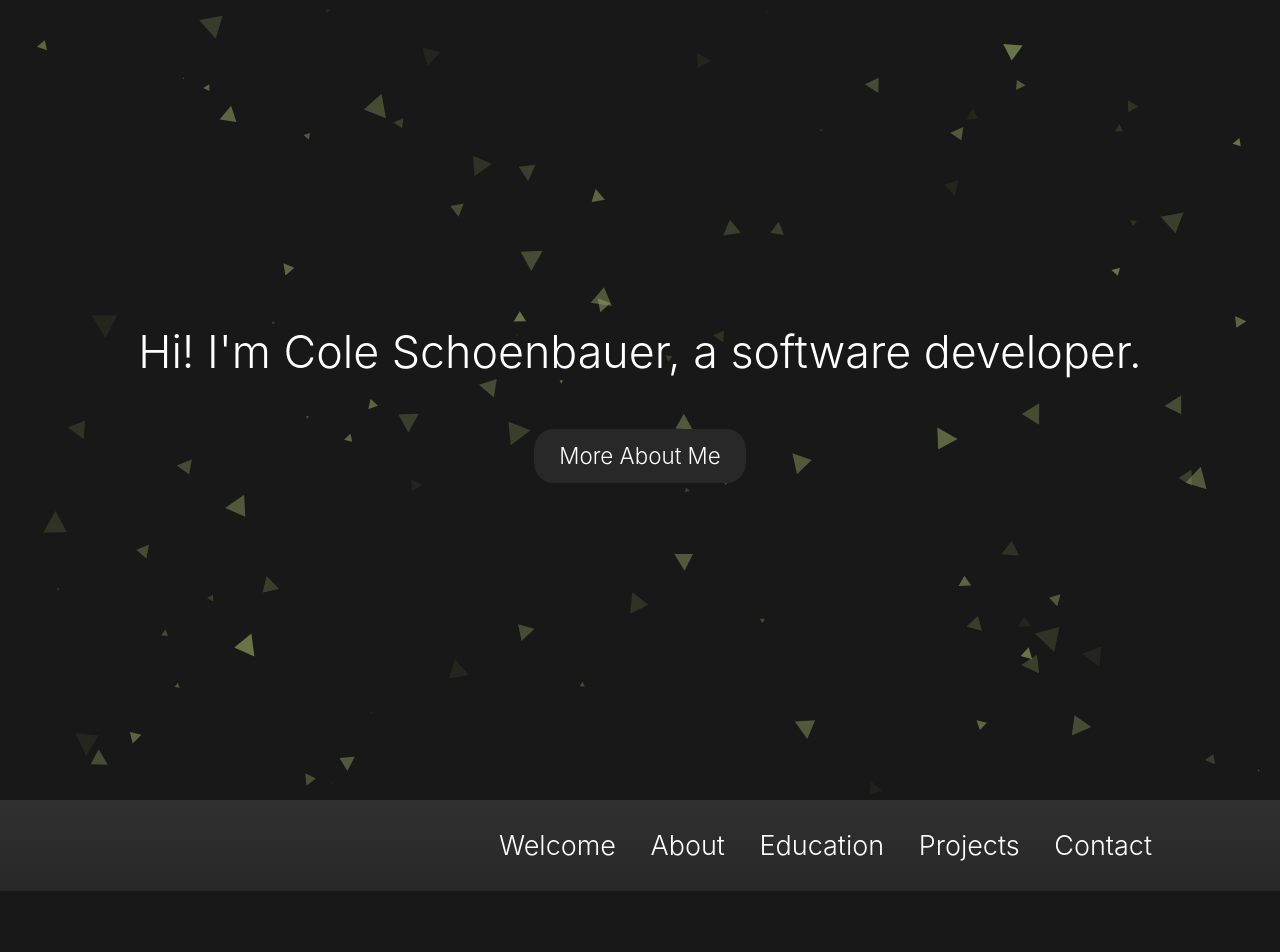
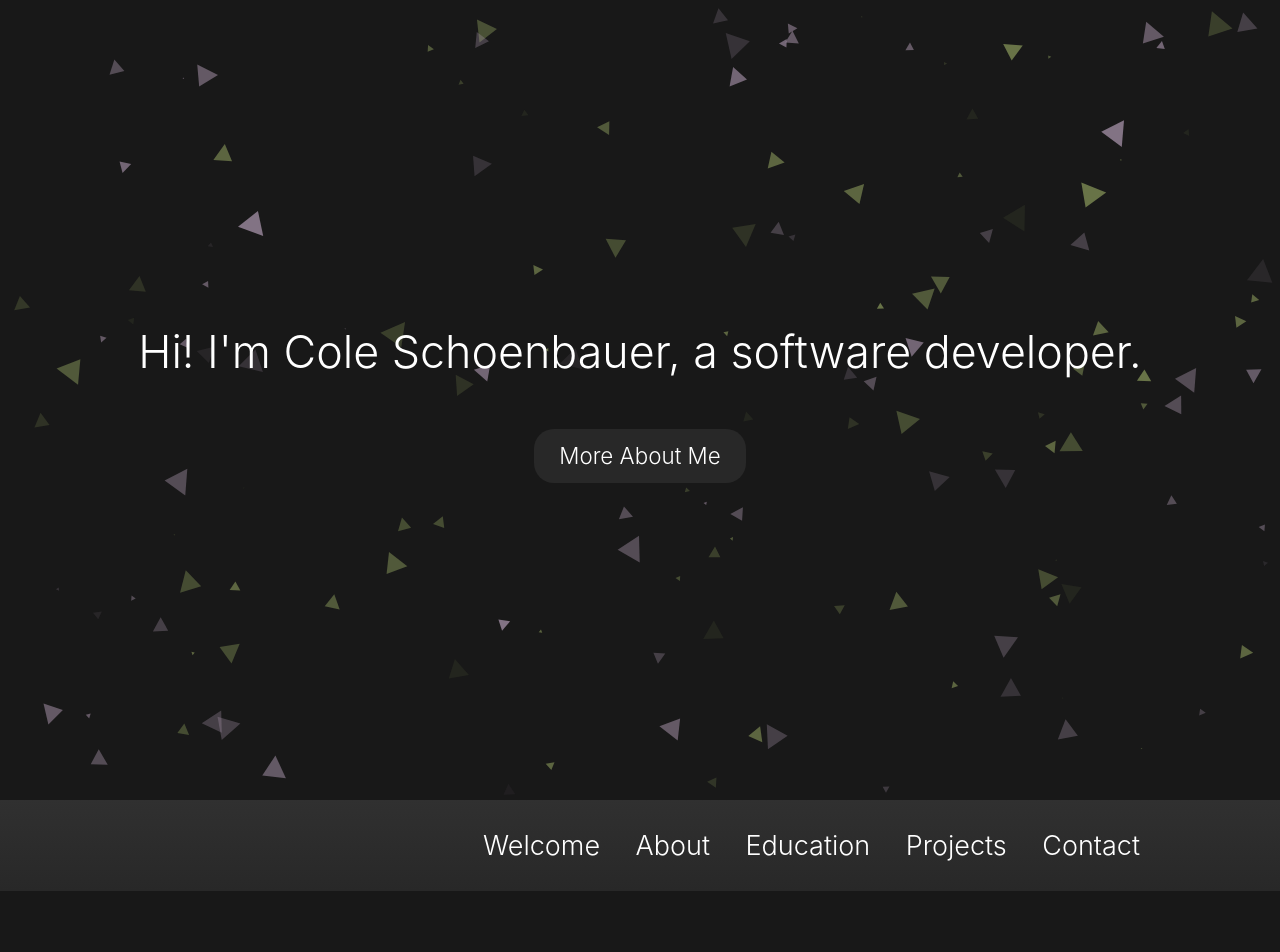
Before and after one commit to ColeSchoe/portfolio-site, a Vue app: page / in a window 1280 px wide. Shown: the top 952 px of the page. Built offline with nearby package versions, Linux system fonts and the light colour scheme.

Commit message:
The triangles in the welcome canvas can now be two different colors, changed button styling, adding more padding between some sections

```diff
--- a/src/assets/base.css
+++ b/src/assets/base.css
@@ -9,6 +9,7 @@
   --vt-c-black-soft: #222222;
   --vt-c-black-mute: #282828;
   --vt-c-black-bright: #303030;
+  --vt-c-black-brightest: #505050;
 
   --vt-c-indigo: #2c3e50;
 
@@ -32,6 +33,7 @@
   --color-background-soft: var(--vt-c-black-soft);
   --color-background-mute: var(--vt-c-black-mute);
   --color-background-bright: var(--vt-c-black-bright);
+  --color-background-brightest: var(--vt-c-black-brightest);
 
   --color-border: var(--vt-c-divider-dark-2);
   --color-border-hover: var(--vt-c-divider-dark-1);
--- a/src/components/ContactSection.vue
+++ b/src/components/ContactSection.vue
@@ -17,7 +17,7 @@
 
 <style scoped>
     .container {
-        padding-top: 15vh;
+        padding-top: 25vh;
         height: 100vh;
 
         display: flex;
@@ -66,8 +66,8 @@
 
     .resume:active {
         border: 1px solid var(--main-green);
-        background-color: var(--color-background-soft);
-        transition: background-color .2s;
+        background-image: radial-gradient(circle at center, var(--color-background-brightest), var(--color-background-mute));
+        transition-duration: 50ms;
     }
 
     .web-shortcuts {
--- a/src/components/EducationSection.vue
+++ b/src/components/EducationSection.vue
@@ -13,7 +13,7 @@
 
 <style scoped>
     .container {
-        padding-top: 15vh;
+        padding-top: 25vh;
 
         display: flex;
         flex-direction: column;
@@ -31,7 +31,7 @@
         flex-direction: column;
         align-items: center;
 
-         /* Simple gradient - diagonal */
+        /* Simple gradient - diagonal */
         background-image: linear-gradient(to top left, var(--color-background-soft), var(--color-background-bright));
 
         /* background-color: var(--color-background-soft); */
--- a/src/components/Header.vue
+++ b/src/components/Header.vue
@@ -21,7 +21,7 @@
     .container {
         display: flex;
         justify-content: end;
-        gap: 3%;
+        gap: 1%;
         padding: 3vh 0px;
         padding-right: 10%;
         /* background-color: var(--color-background-mute); */
@@ -32,6 +32,8 @@
 
     button {
         all: unset;
+        padding: 0 .75rem;
+        border-radius: 15px;
     }
 
     button:hover {
@@ -39,4 +41,10 @@
         transition-duration: 500ms;
         cursor: pointer;
     }
+
+    button:active {
+        background-color: var(--color-background-brightest);
+        background-image: radial-gradient(circle at center, var(--color-background-brightest), var(--color-background-mute));
+        transition-duration: 50ms;
+    }
 </style>
--- a/src/components/ParticleEffect.vue
+++ b/src/components/ParticleEffect.vue
@@ -7,6 +7,9 @@ const context = ref(null);
 const shapes = ref([]);
 const canvasSize = reactive({w: 0, h: 0});
 const dpr = window.devicePixelRatio || 1;
+
+// Moss green, rose quartz
+const colors_rgb = [[138, 154, 91], [175, 154, 178]];
 
 onMounted(() => {
     if (canvasRef.value) {
@@ -51,12 +54,13 @@ const triangleParams = () => {
     const dy = (Math.random() - 0.5) * 0.2;
     const magnetism = 0.1 + Math.random() * 4;
     const rotation = Math.random() * 360;
-    return { x, y, translateX, translateY, size, alpha, targetAlpha, dx, dy, magnetism, rotation };
+    const color = colors_rgb[Math.floor(Math.random() * colors_rgb.length)]; // grabbing a random color from colors_rgb
+    return { x, y, translateX, translateY, size, alpha, targetAlpha, dx, dy, magnetism, rotation, color };
 }
 
 const drawTriangle = (triangle, update = false) => {
     if (context.value) {
-        const {x, y, translateX, translateY, size, alpha, rotation } = triangle;
+        const {x, y, translateX, translateY, size, alpha, rotation, color } = triangle;
 
         // Move triangle
         context.value.translate(translateX, translateY);
@@ -64,7 +68,7 @@ const drawTriangle = (triangle, update = false) => {
         // Drawing triangle
         context.value.beginPath();
 
-        // Using parametric equations of a circle to find x and y
+        // Using parametric equations of a circle to find x and y for each point
         // --  x = r*cos(rotation), y = r*sin(rotation) --
         context.value.moveTo(x + (size * Math.cos(rotation)), y + (size * Math.sin(rotation))); // Top
         context.value.lineTo(x + (size * Math.cos(rotation-90)), y + (size * Math.sin(rotation-90))); // Bottom-left
@@ -73,7 +77,7 @@ const drawTriangle = (triangle, update = false) => {
         context.value.closePath(); // Connect last point to first point, so bottom right to top
 
         // Filling triangle
-        context.value.fillStyle = `rgba(138, 154, 91, ${alpha})`;
+        context.value.fillStyle = `rgba(${color[0]}, ${color[1]}, ${color[2]}, ${alpha})`;
         context.value.fill();
         context.value.setTransform(dpr, 0, 0, dpr, 0, 0);
 
@@ -152,6 +156,7 @@ const animate = () => {
             translateY: shape.translateY,
             alpha: shape.alpha,
             rotation: shape.rotation,
+            color: shape.color,
             },
             true
         )
--- a/src/components/WelcomeSection.vue
+++ b/src/components/WelcomeSection.vue
@@ -11,7 +11,7 @@ function scrollToElement(id) {
 
 <template>
     <div class="container">
-        <ParticleEffect id="welcome-canvas" :quantity="100"></ParticleEffect>
+        <ParticleEffect id="welcome-canvas" :quantity="150"></ParticleEffect>
         <div id="canvas-overlay">
             <h1>Hi! I'm Cole Schoenbauer, a software developer.</h1>
             <button @click="scrollToElement('about-section')">More About Me</button>
@@ -76,7 +76,7 @@ function scrollToElement(id) {
 
     button:active {
         border: 1px solid var(--main-green);
-        background-color: var(--color-background-soft);
-        transition: background-color .2s;
+        background-image: radial-gradient(circle at center, var(--color-background-brightest), var(--color-background-mute));
+        transition-duration: 50ms;
     }
 </style>
```
